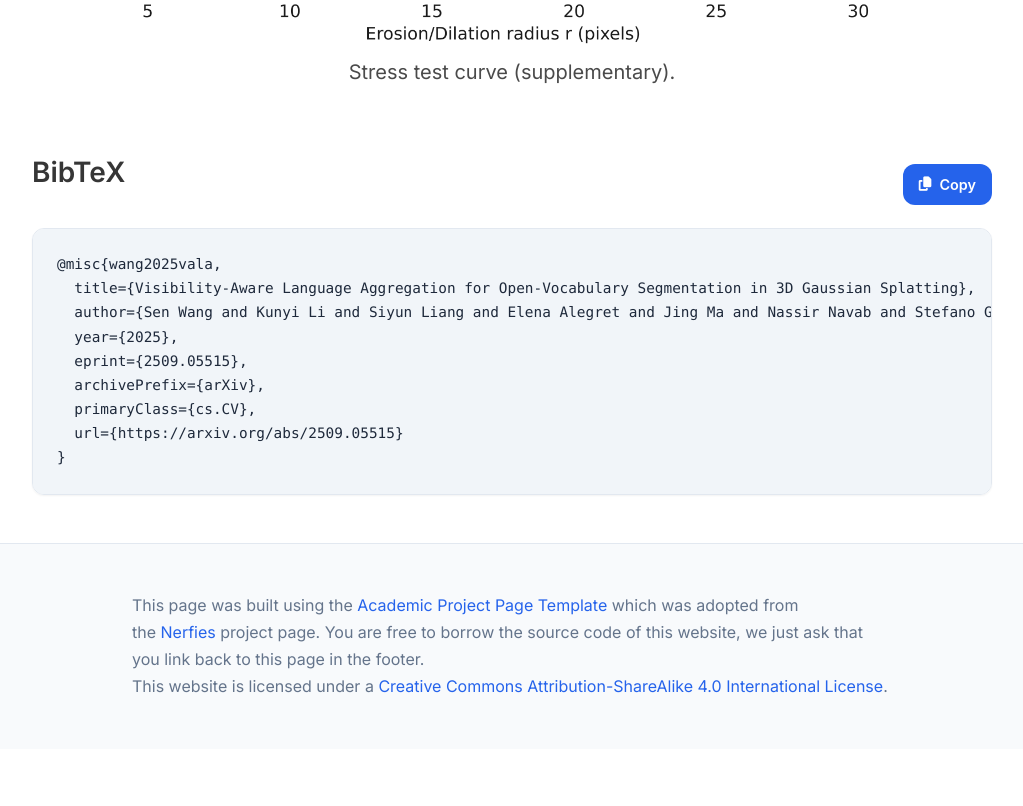
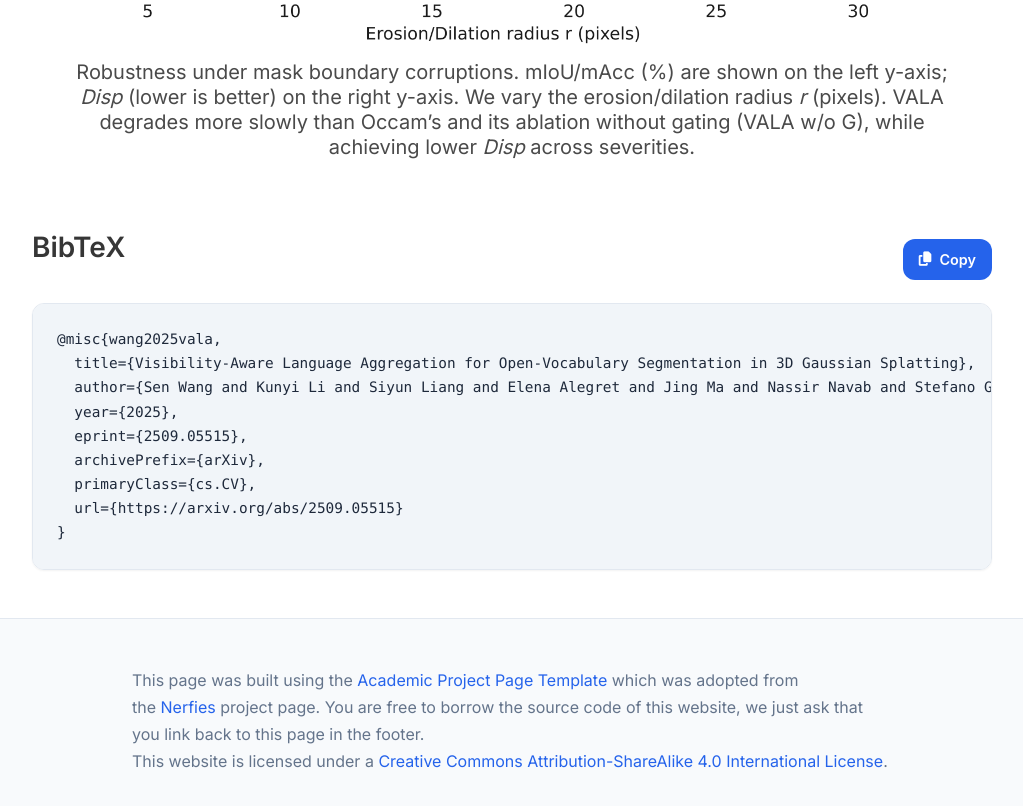
Before and after one commit to vala3d/vala3d.github.io, a plain HTML site: page index.html in a window 1280 px wide. Shown: the part 5839-6645 px from the top of the page, without its empty margins (128-1151 px from the left). Before the commit the page ends 6588 px from the top, so only its background shows below. Drawn offline with nearby package versions, Linux system fonts and the light colour scheme; some icons are missing.

Commit message:
Add caption for stress test curve

```diff
--- a/index.html
+++ b/index.html
@@ -371,7 +371,9 @@
       <div class="columns is-centered has-text-centered">
         <div class="column is-four-fifths">
           <img src="static/images/stress_test.png" alt="Stress test curve">
-          <h2 class="subtitle has-text-centered">Stress test curve (supplementary).</h2>
+          <h2 class="subtitle has-text-centered">
+            Robustness under mask boundary corruptions. mIoU/mAcc (%) are shown on the left y-axis; <i>Disp</i> (lower is better) on the right y-axis. We vary the erosion/dilation radius <i>r</i> (pixels). VALA degrades more slowly than Occam’s and its ablation without gating (VALA w/o G), while achieving lower <i>Disp</i> across severities.
+          </h2>
         </div>
       </div>
 
```
